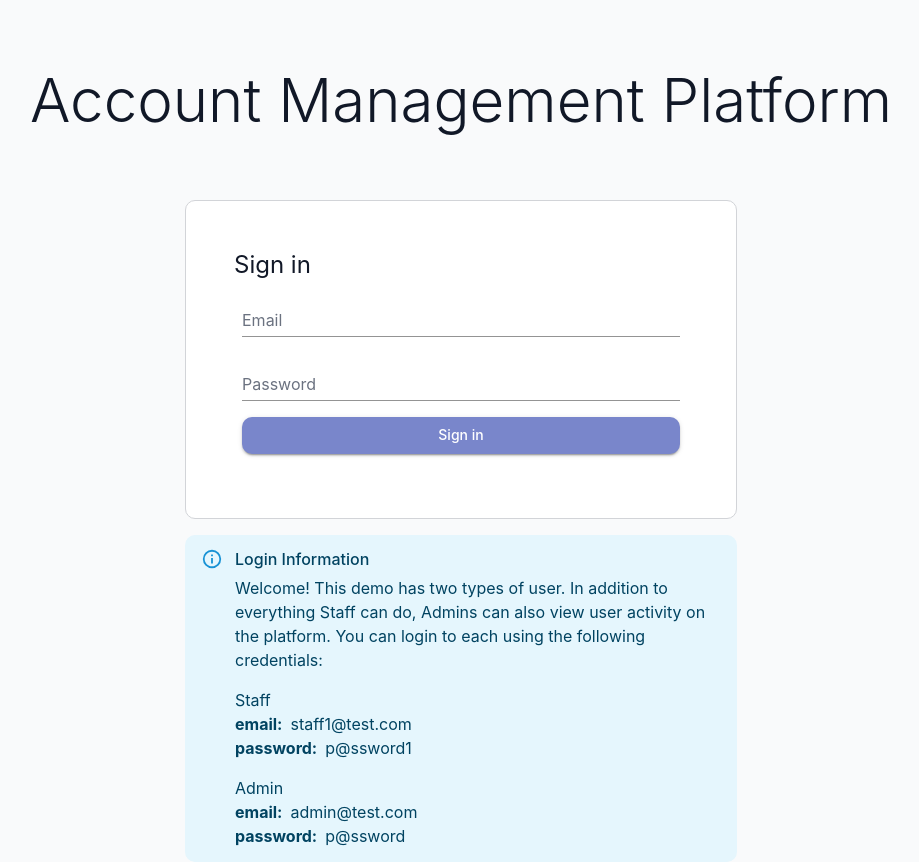
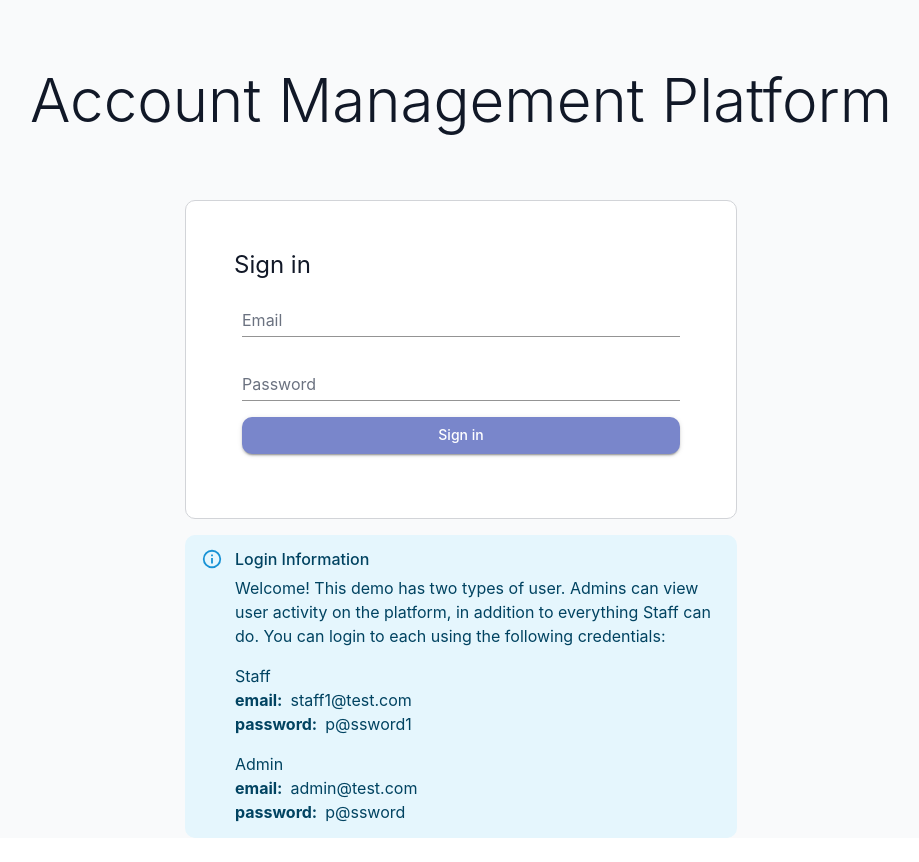
Before and after one commit to cosmic-explore/account-manager-admin, a React (Vite) app in the folder Frontend/: page / in a window 1280 px wide. Shown: the whole page, without its empty margins (179-1098 px from the left). After the commit the page ends 838 px from the top, so only its background shows below. Built offline with nearby package versions, Linux system fonts and the light colour scheme; no server answers.

Commit message:
update login page hint text

```diff
--- a/Frontend/src/features/auth/LoginPage.tsx
+++ b/Frontend/src/features/auth/LoginPage.tsx
@@ -21,9 +21,9 @@ export const LoginPage = () => {
                 <Alert severity="info" sx={{ mt: '1rem', textAlign: 'left' }}>
                     <AlertTitle>Login Information</AlertTitle>
                     <Typography variant="body1" sx={{ mb: '1rem' }}>
-                        Welcome! This demo has two types of user. In addition to everything Staff
-                        can do, Admins can also view user activity on the platform. You can login to
-                        each using the following credentials:
+                        Welcome! This demo has two types of user. Admins can view user activity on
+                        the platform, in addition to everything Staff can do. You can login to each
+                        using the following credentials:
                     </Typography>
                     <Box sx={{ mb: '1rem' }}>
                         <Typography>Staff</Typography>
```
